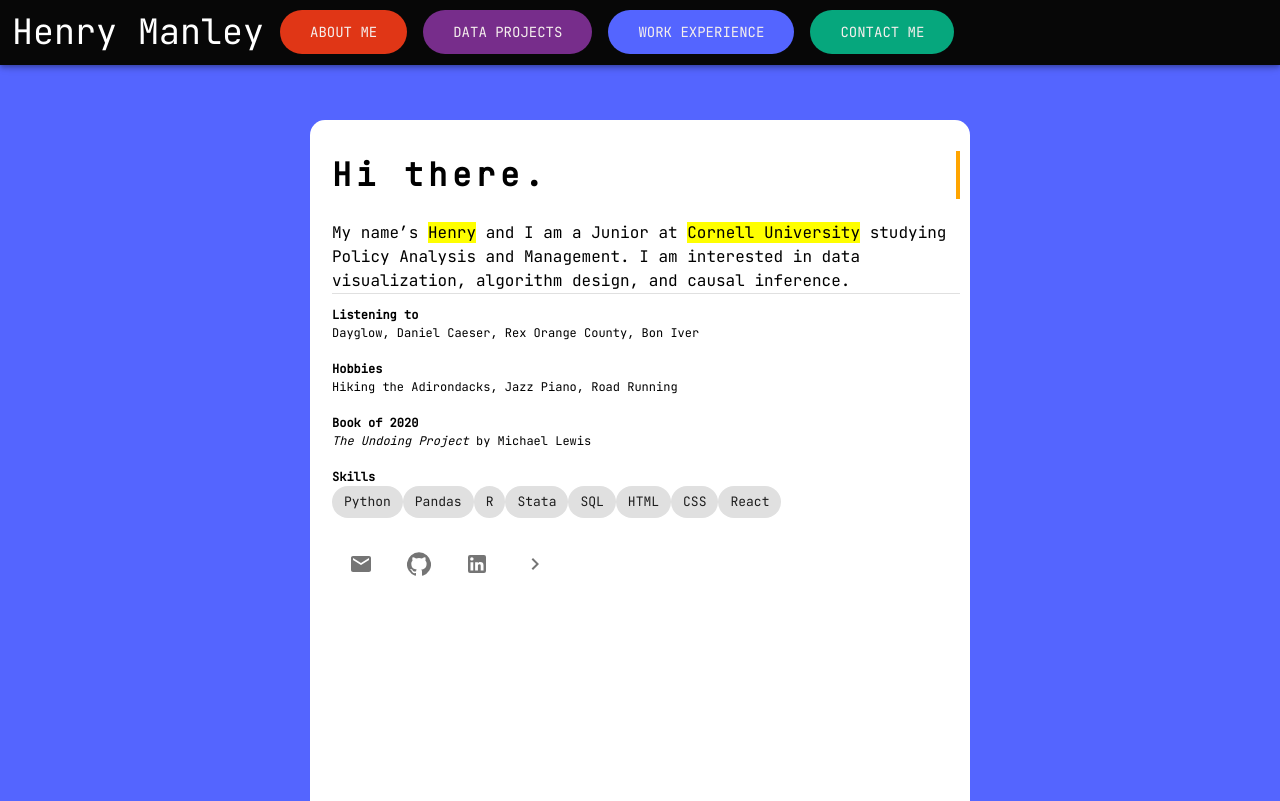
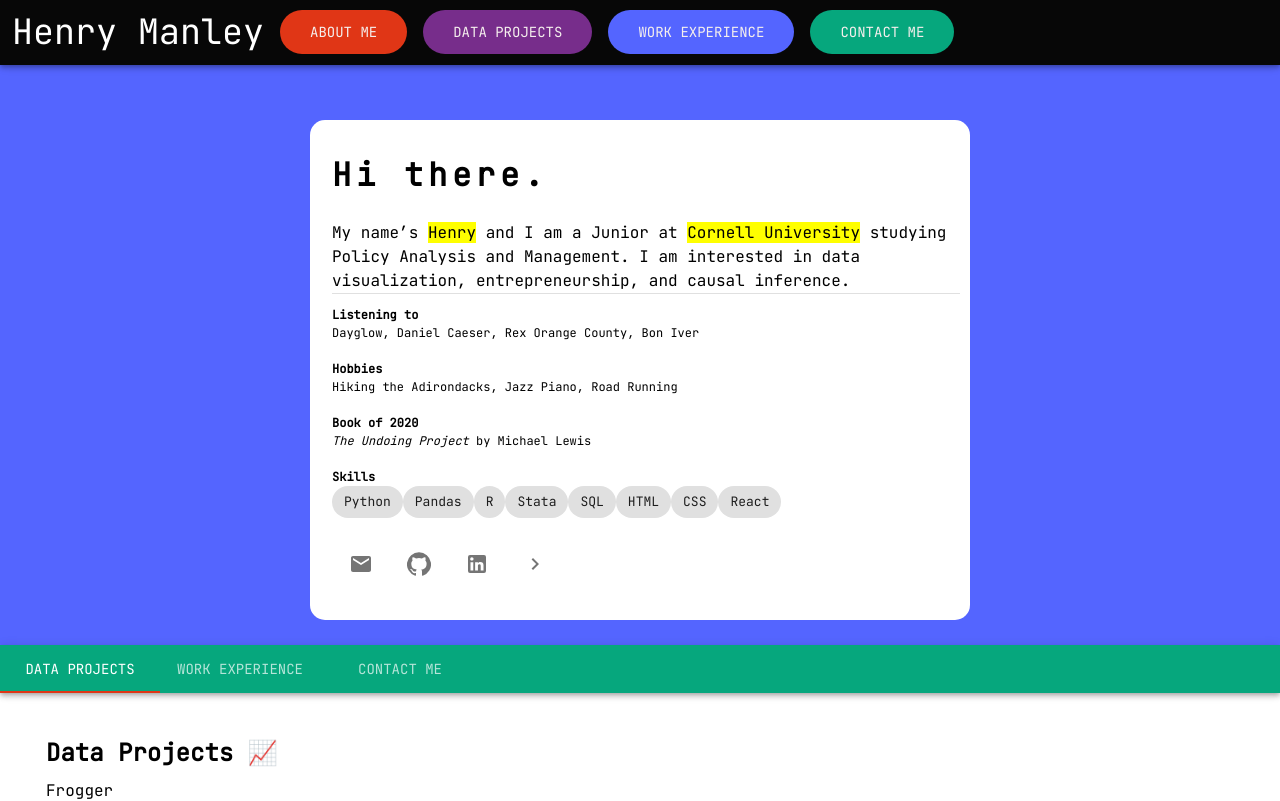
Before and after one commit to henrymanley/website, a React (Create React App) app: page / in a window 1280 px wide. Shown: the top 801 px of the page. Built offline with nearby package versions, Linux system fonts and the light colour scheme.

Commit message:
fixed sizing

```diff
--- a/src/components/AboutMe.jsx
+++ b/src/components/AboutMe.jsx
@@ -29,7 +29,7 @@ export default function AboutMe() {
                 autoEscape={true}
                 textToHighlight="My name’s Henry and I am a Junior at Cornell University studying
                 Policy Analysis and Management. I am interested in data visualization,
-                algorithm design, and causal inference."
+                entrepreneurship, and causal inference."
             />
             <Divider />
             <p className="infoitems">
--- a/src/css/AboutMe.css
+++ b/src/css/AboutMe.css
@@ -1,7 +1,7 @@
 div.aboutblock{
     display: flex;
     margin: auto;
-    height: 100vh;
+    height: 50%;
     width: 50%;
     background-color: white;
     text-align: left;
```
Also changed, not shown: 1 other file (tests, documents, lock files or other folders).
